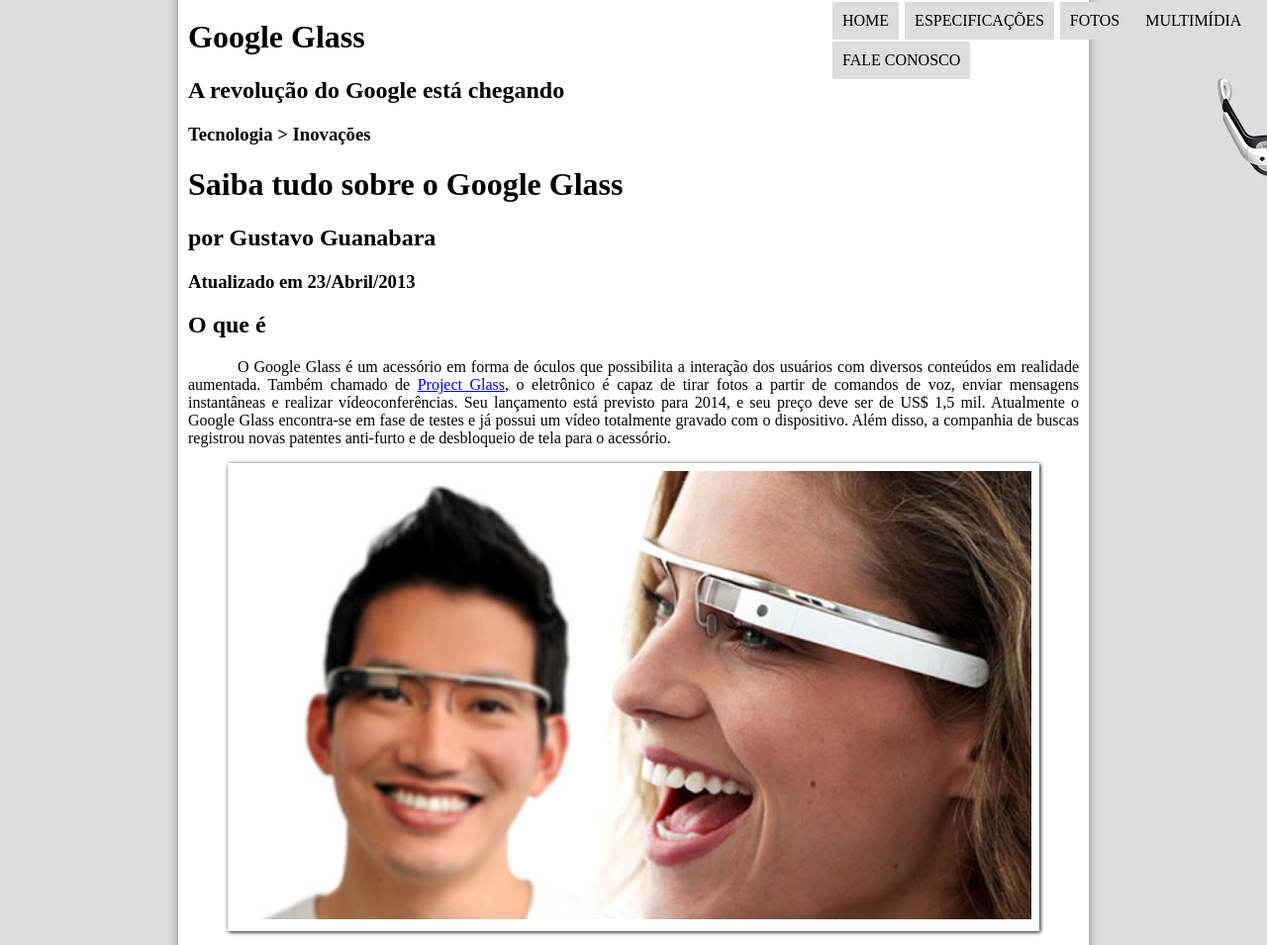
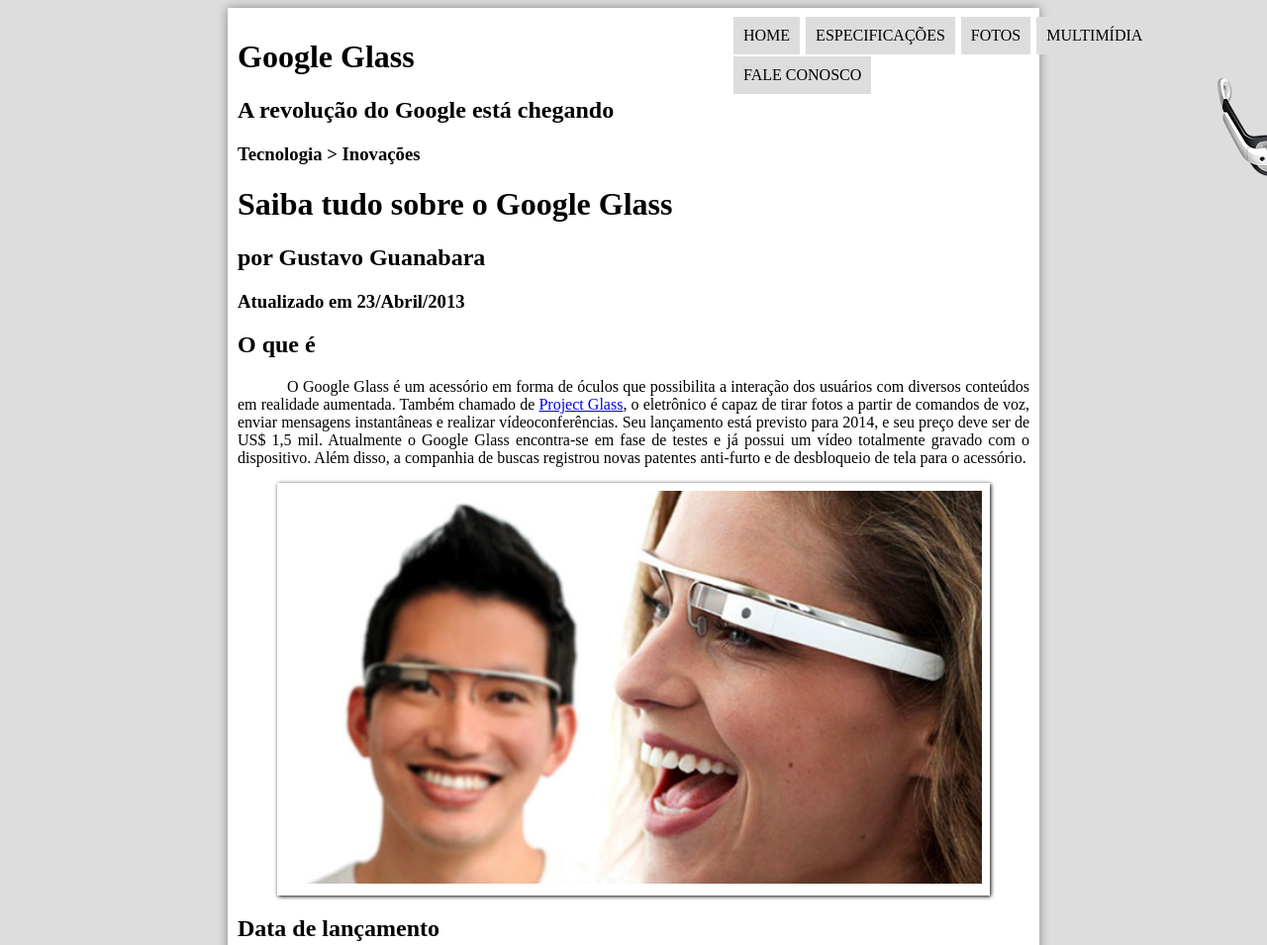
Before and after one commit to viniciusbonito/CeV-HTML5-CSS3-Javascript, a plain HTML site: page projeto-glass-hml5/index.html in a window 1280 px wide. Shown: the top 955 px of the page at 99% size. Drawn offline with Linux system fonts and the light colour scheme.

Commit message:
alinhamentos de interface e nav

```diff
--- a/projeto-glass-hml5/_css/estilo.css
+++ b/projeto-glass-hml5/_css/estilo.css
@@ -7,8 +7,8 @@
 
 div#interface{
     background-color: #ffffff;
-    width: 900px;
-    margin: -20px auto 0px auto;
+    width: 800px;
+    margin: 0px auto 0px auto;
     box-shadow: 0px 0px 10px rgba(0, 0, 0, 0.4);
     padding: 10px;
 
@@ -70,8 +70,8 @@
     list-style: none;
     text-transform: uppercase;
     position: absolute;
-    top: -15px;
-    left: 800px;
+    top: 0px;
+    left: 700px;
 
 }
 
```
